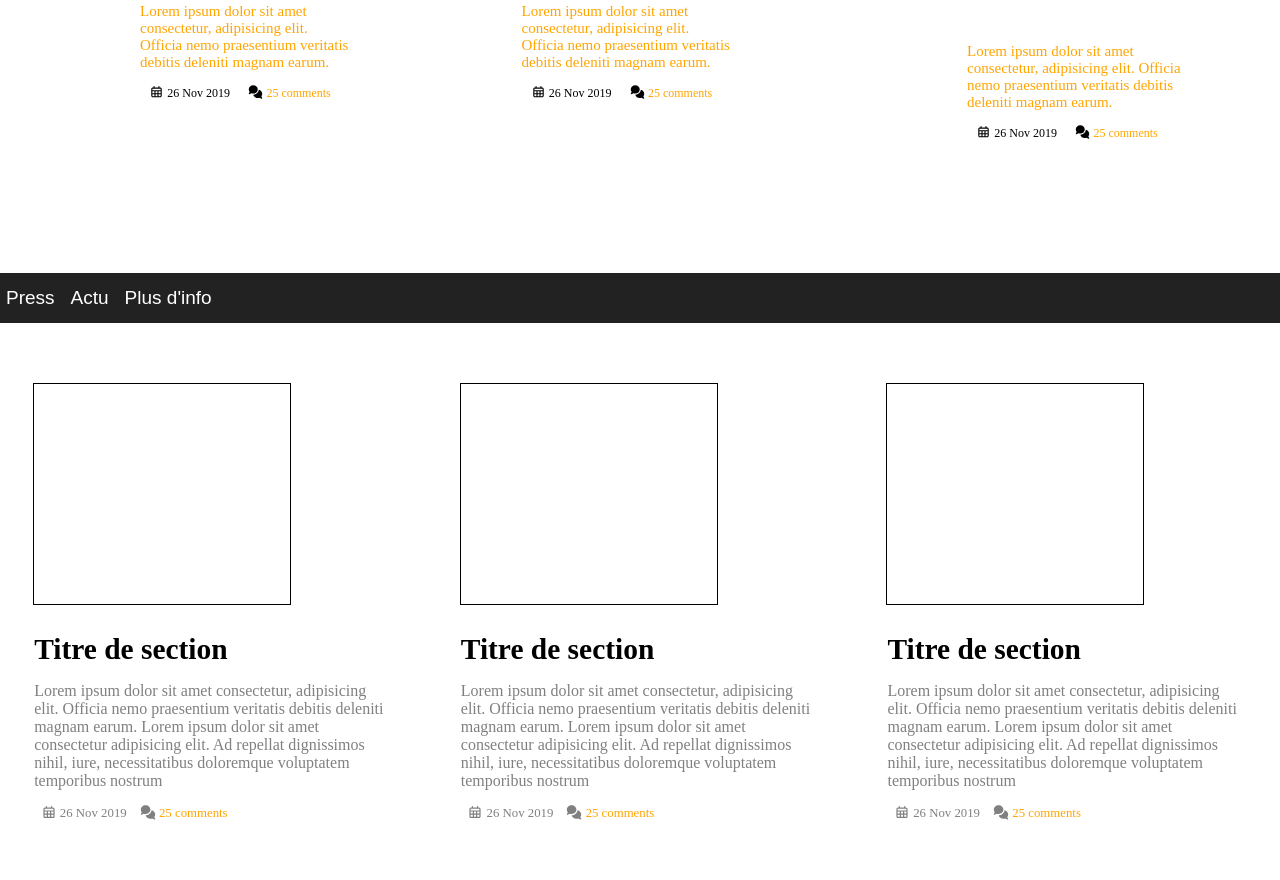
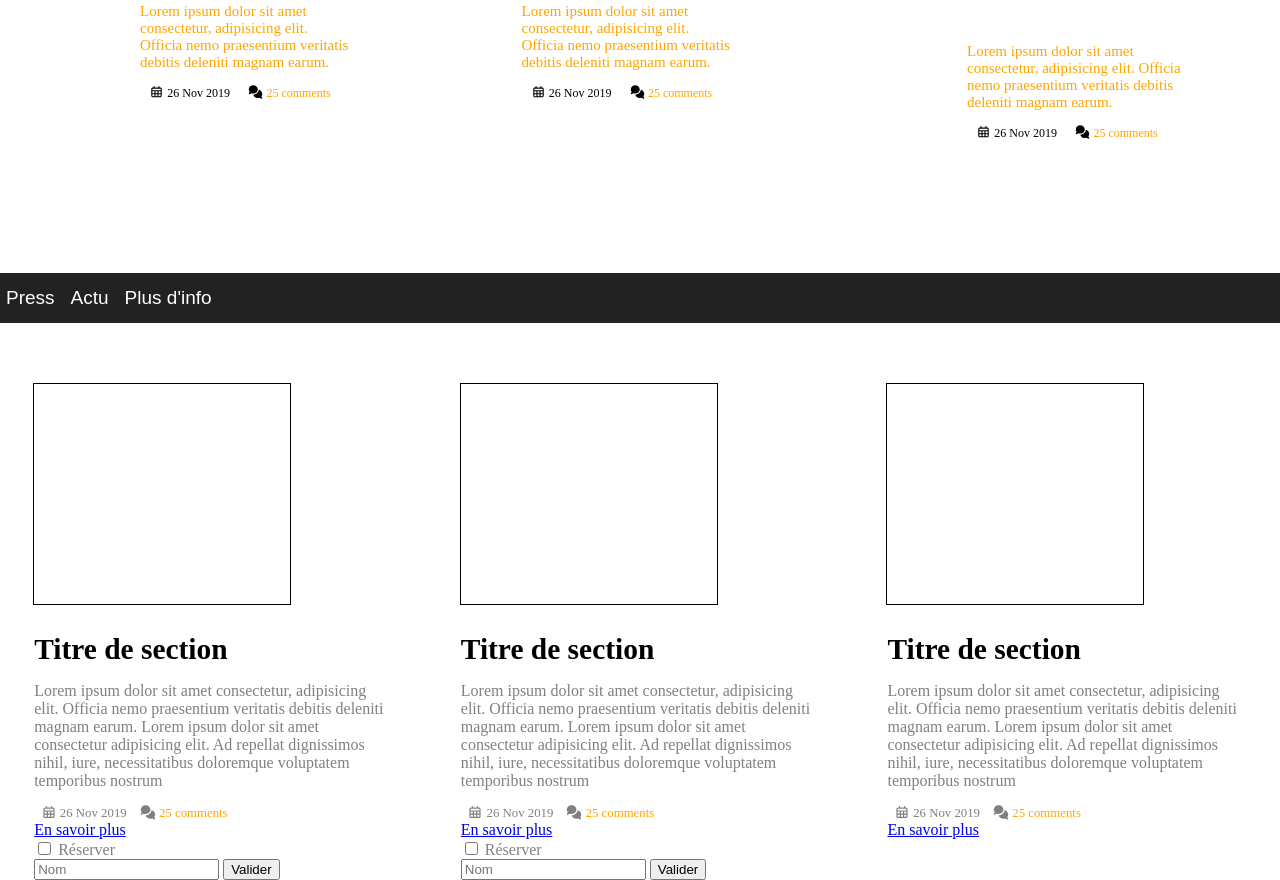
Before and after one commit to julfust/Cour-html, a plain HTML site: page index.html in a window 1280 px wide. Shown: the part 1815-2695 px from the top of the page. Before the commit the page ends 2636 px from the top, so only its background shows below. Drawn offline with Linux system fonts and the light colour scheme.

Commit message:
button added

```diff
--- a/index.html
+++ b/index.html
@@ -305,23 +305,14 @@
                                     <span class='actu-comments'>25 comments</span>
                                 </div>
                             </div>
-                        </div>
-                    </div>
-
-                    <div class='bottom-actus-item'>
-                        <div class="bottom-actus-item-img"></div>
-                        <h3>Titre de section</h3>
-                        <div class='bottom-actus-item-right'>
-                            <p>Lorem ipsum dolor sit amet consectetur, adipisicing elit. Officia nemo praesentium veritatis debitis deleniti magnam earum. Lorem ipsum dolor sit amet consectetur adipisicing elit. Ad repellat dignissimos nihil, iure, necessitatibus doloremque voluptatem temporibus nostrum</p>
-                            <div class='actu-date-and-comments'>
-                                <div>
-                                    <i class="far fa-calendar-alt"></i>
-                                    <span>26 Nov 2019</span>
-                                </div>
-                                <div>
-                                    <i class="fas fa-comments"></i>
-                                    <span class='actu-comments'>25 comments</span>
-                                </div>
+                            <a href='#'>En savoir plus</a>
+                            <div id='resa-btn-ctnr'>
+                                <input type='checkbox' class='resa-checkbox'/>
+                                Réserver
+                                <form>
+                                    <input type='text' placeholder='Nom'/>
+                                    <input type='submit' value='Valider'/>
+                                </form>
                             </div>
                         </div>
                     </div>
@@ -341,6 +332,34 @@
                                     <span class='actu-comments'>25 comments</span>
                                 </div>
                             </div>
+                            <a href='#'>En savoir plus</a>
+                            <div id='resa-btn-ctnr'>
+                                <input type='checkbox' class='resa-checkbox'/>
+                                Réserver
+                                <form>
+                                    <input type='text' placeholder='Nom'/>
+                                    <input type='submit' value='Valider'/>
+                                </form>
+                            </div>
+                        </div>
+                    </div>
+
+                    <div class='bottom-actus-item'>
+                        <div class="bottom-actus-item-img"></div>
+                        <h3>Titre de section</h3>
+                        <div class='bottom-actus-item-right'>
+                            <p>Lorem ipsum dolor sit amet consectetur, adipisicing elit. Officia nemo praesentium veritatis debitis deleniti magnam earum. Lorem ipsum dolor sit amet consectetur adipisicing elit. Ad repellat dignissimos nihil, iure, necessitatibus doloremque voluptatem temporibus nostrum</p>
+                            <div class='actu-date-and-comments'>
+                                <div>
+                                    <i class="far fa-calendar-alt"></i>
+                                    <span>26 Nov 2019</span>
+                                </div>
+                                <div>
+                                    <i class="fas fa-comments"></i>
+                                    <span class='actu-comments'>25 comments</span>
+                                </div>
+                            </div>
+                            <a href='#'>En savoir plus</a>
                         </div>
                     </div>
                 </div>
```
